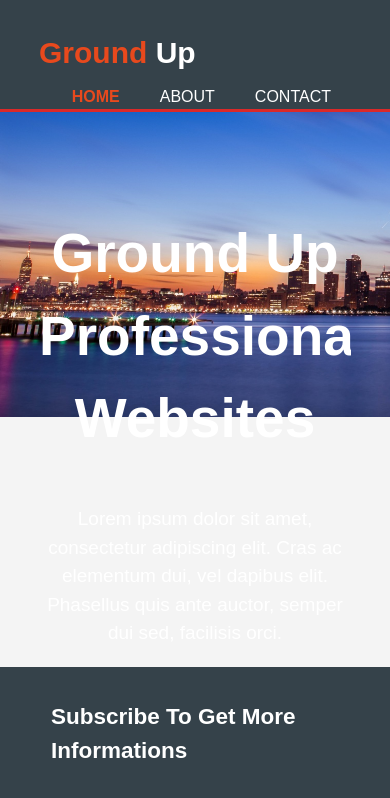
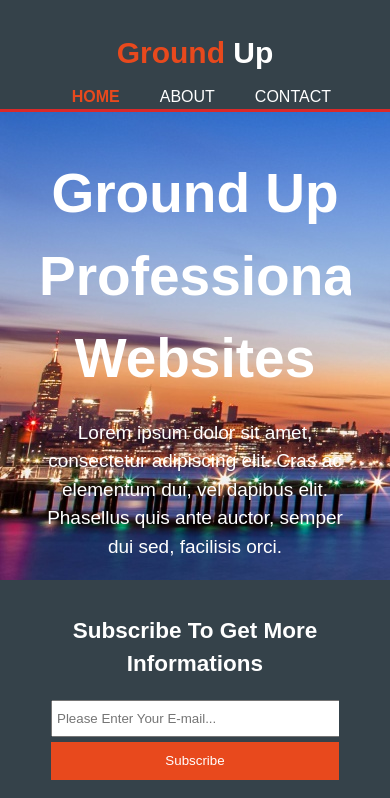
Before and after one commit to FanFanFantastic/GroundUpWebsites, a plain HTML site: page index.html in a window 390 px wide. Shown: the top 798 px of the page. Drawn offline with Linux system fonts and the light colour scheme.

Commit message:
Made all 3 pages responsive and look nice on mobile device with media-max-width:768px, removed all floats when on small screen devices

```diff
--- a/CSS/style.css
+++ b/CSS/style.css
@@ -107,8 +107,7 @@ header a:hover
 #showcase
 {
     min-height: 400px;
-    background: url(../img/NYC_Background_1080.jpg) no-repeat 0 -250px;
-    background-size: cover;
+    background: url(../img/NYC_Background_1080.jpg) no-repeat 0 -520px;
     text-align: center;
     color: #ffffff;
 
@@ -118,6 +117,7 @@ header a:hover
 {
     margin-top: 100px;
     font-size: 55px;
+    margin-bottom: 10px;
 }
 
 #showcase p
@@ -218,3 +218,31 @@ footer
     width: 90%;
     padding: 5px;
 }
+
+
+/*Media Queries AND Responsiveness*/
+
+
+@media(max-width: 768px)
+{
+    header #branding, #newsletter h1, #newsletter form, #icons .icon, #main-col, #sidebar
+    {
+        float:none;
+        width: 100%;
+        text-align: center;
+    }
+
+    #showcase h1
+    {
+       margin-top: 40px;
+    }
+
+    #newsletter button, #newsletter form input[type="email"]
+    {
+        display: block;
+        width: 100%;
+        margin-bottom: 5px;
+    }
+
+
+}
```
